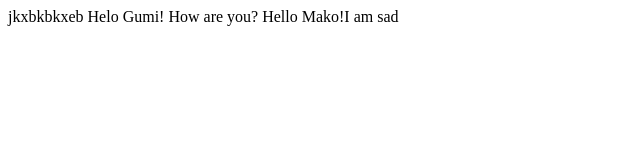
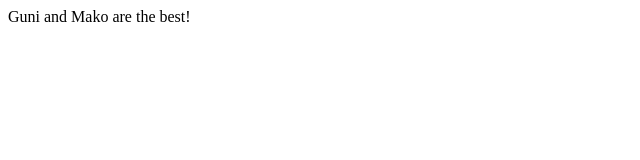
Before and after one commit to Makoni1/web-page-CSS, a plain HTML site: page index.html in a window 1280 px wide. Shown: the whole page, without its empty margins (0-640 px from the left). Drawn offline with Linux system fonts and the light colour scheme.

Commit message:
together

```diff
--- a/index.html
+++ b/index.html
@@ -6,8 +6,6 @@
     <title>Hi</title>
 </head>
 <body>
-    jkxbkbkxeb
-    Helo Gumi! How are you?
-    Hello Mako!I am sad
+   Guni and Mako are the best!
 </body>
 </html>
```
